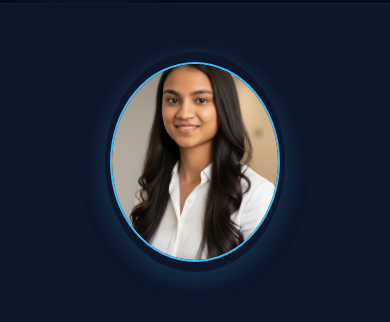
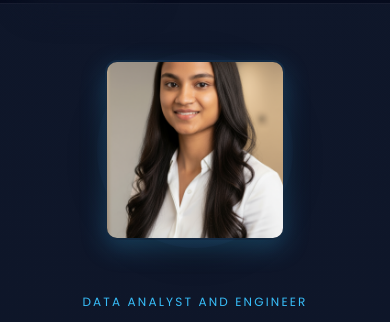
Before and after one commit to SravaniVakiti/sravani-portfolio, a plain HTML site: page index.html in a window 390 px wide. Shown: the part 61-383 px from the top of the page. Drawn offline with Linux system fonts and the light colour scheme.

Commit message:
Updated responsive design and fixed hero photo for mobile view

```diff
--- a/style.css
+++ b/style.css
@@ -1182,32 +1182,6 @@ p { font-size: 5rem;
       justify-content: center;
     }
 
-    /* ====== Profile Photo Wrapper ====== */
-    .hero-photo-block {
-      display: flex;
-      justify-content: center;
-      align-items: center;
-      margin-bottom: 1.2rem;
-    }
-
-    .profile-photo-wrapper {
-      width: 220px;
-      height: 350px;
-      padding: 5px;
-      border-radius: 50%;
-      box-shadow: 0 6px 25px rgba(56, 189, 248, 0.25);
-    }
-
-    /* ====== Photo itself ====== */
-    .hero-photo-square,
-    .hero-photo-circle {
-      width: 210px;
-      height: 340px;
-      object-fit: cover;
-      border-radius: 50%; /* ensures circular shape */
-      border: 2px solid var(--accent);
-      box-shadow: 0 10px 25px rgba(15, 23, 42, 0.5);
-    }
 
     /* ====== Buttons ====== */
     .hero-actions {
@@ -1284,25 +1258,40 @@ p { font-size: 5rem;
       opacity: 1;
     }
   }
+  /* ===== Rectangular Profile Photo Fix for Mobile ===== */
+.hero-photo-block {
+    display: flex;
+    justify-content: center;
+    align-items: center;
+    width: 100%;
+  }
 
-  /* Extra small screens (like iPhones ≤480px) */
-  @media (max-width: 480px) {
-    .hero-photo-square,
-    .hero-photo-circle {
-      width: 170px;
-      height: 200px;
-    }
+  /* Default desktop view (large screens) */
+  .hero-photo-rectangle {
+    width: 300px;          /* adjust as needed */
+    height: auto;          /* keeps natural proportion */
+    border-radius: 16px;   /* slightly rounded corners */
+    object-fit: cover;
+    border: 2px solid var(--accent);
+    box-shadow: 0 10px 30px rgba(56, 189, 248, 0.25);
+  }
 
-    .profile-photo-wrapper {
-      width: 180px;
-      height: 220px;
-    }
-
-    .hero-title {
-      font-size: 1.6rem;
-    }
-
-    .section-title {
-      font-size: 1.5rem;
+  /* For medium and small screens */
+  @media (max-width: 768px) {
+    .hero-photo-rectangle {
+      width: 70%;           /* scales to 70% of screen width */
+      max-width: 320px;     /* caps it for tablets */
+      height: auto;
+      border-radius: 12px;
     }
   }
+
+  /* For very small phones */
+  @media (max-width: 480px) {
+    .hero-photo-rectangle {
+      width: 85%;
+      max-width: 260px;
+      height: auto;
+      border-radius: 10px;
+    }
+  }
```
Also changed, not shown: 1 other file.
